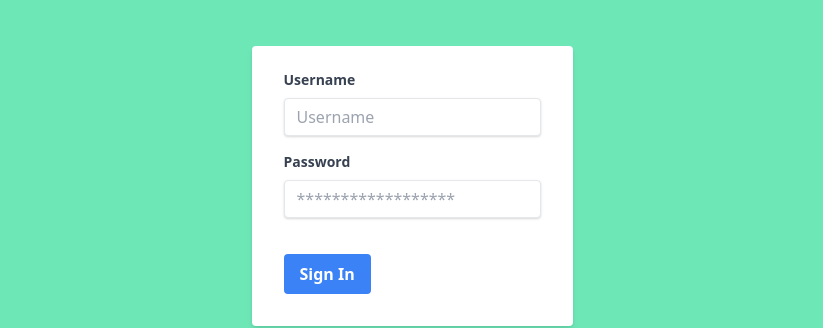
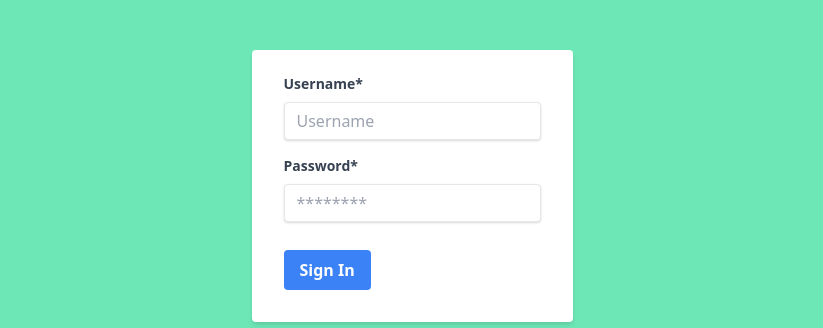
Before and after one commit to andrei-kozel/cm_pokemons_inl2, a React (Create React App) app: page /signin in a window 1280 px wide. Shown: the part 262-590 px from the top of the page, without its empty margins (228-1051 px from the left). Built offline with nearby package versions, Linux system fonts and the light colour scheme.

Commit message:
lazy login validation

```diff
--- a/src/view/signinview/SignInView.js
+++ b/src/view/signinview/SignInView.js
@@ -5,20 +5,26 @@ import { AuthenticationContext } from "../../shared/provider/auth";
 export const SignInView = () => {
   const [username, setUsername] = useState("");
   const [password, setPassword] = useState("");
+  const [error, setError] = useState("");
 
   const [user, setUser] = useContext(AuthenticationContext);
 
   const handleSignIn = (e) => {
     e.preventDefault();
-    const usr = { name: username, password: password };
-    setUser(usr);
-    localStorage.setItem("user", JSON.stringify(usr));
+    setError("");
+    if (username.length && password.length) {
+      const usr = { name: username, password: password };
+      setUser(usr);
+      localStorage.setItem("user", JSON.stringify(usr));
+    } else {
+      setError("Please, fill the form!");
+    }
   };
 
   if (user) {
     return (
       <p className="flex items-center justify-center min-h-screen">
-        Hello, {user.name}
+        Hello, {user.name}. You are logged in!
       </p>
     );
   }
@@ -31,7 +37,7 @@ export const SignInView = () => {
             className="block text-gray-700 text-sm font-bold mb-2"
             htmlFor="username"
           >
-            Username
+            Username*
           </label>
           <input
             className="shadow appearance-none border rounded w-full py-2 px-3 text-gray-700 leading-tight focus:outline-none focus:shadow-outline"
@@ -39,25 +45,32 @@ export const SignInView = () => {
             type="text"
             placeholder="Username"
             value={username}
-            onChange={({ target }) => setUsername(target.value)}
+            onChange={({ target }) => {
+              setError("");
+              setUsername(target.value);
+            }}
           />
         </div>
-        <div className="mb-6">
+        <div className="mb-2">
           <label
             className="block text-gray-700 text-sm font-bold mb-2"
             htmlFor="password"
           >
-            Password
+            Password*
           </label>
           <input
             className="shadow appearance-none border  rounded w-full py-2 px-3 text-gray-700 mb-3 leading-tight focus:outline-none focus:shadow-outline"
             id="password"
             type="password"
-            placeholder="******************"
+            placeholder="********"
             value={password}
-            onChange={({ target }) => setPassword(target.value)}
+            onChange={({ target }) => {
+              setError("");
+              setPassword(target.value);
+            }}
           />
         </div>
+        <p className="text-sm mb-4 text-red-400">{error}</p>
         <div className="flex items-center justify-between">
           <Link
             to="/"
```
